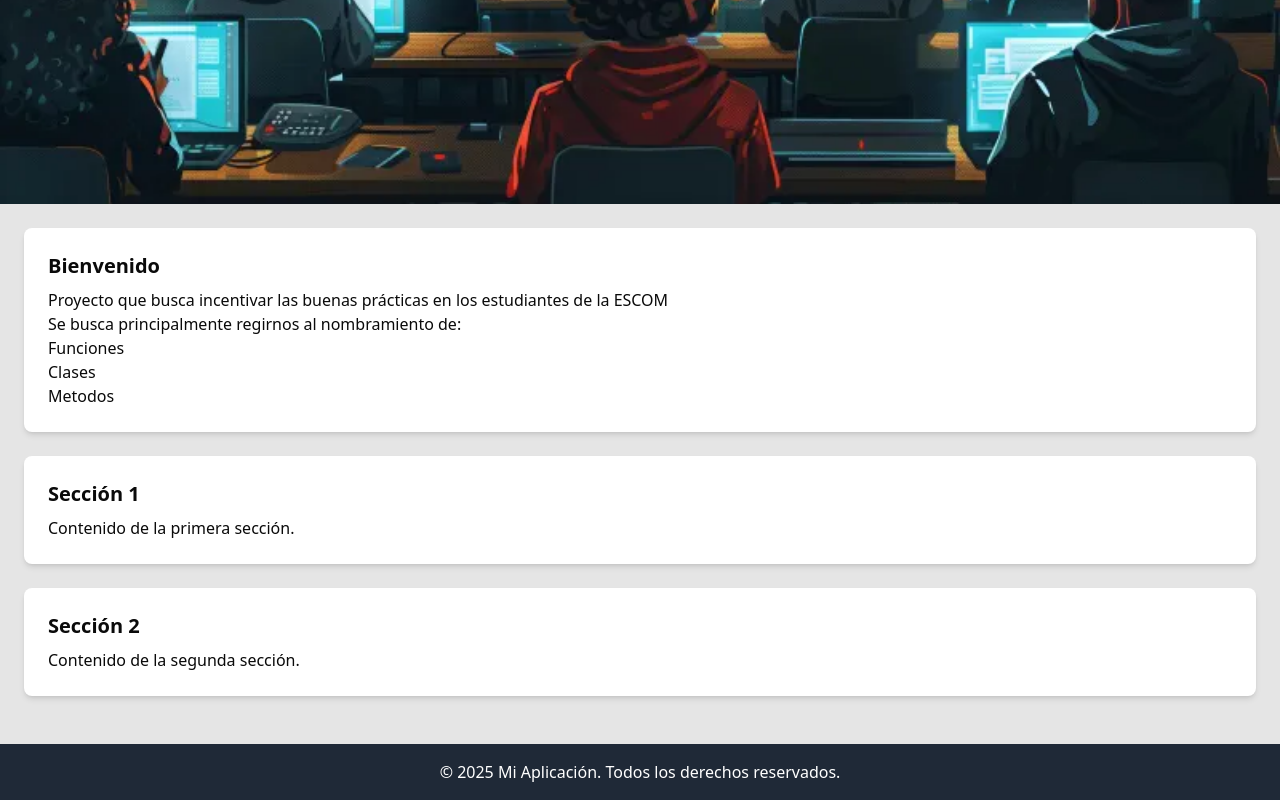
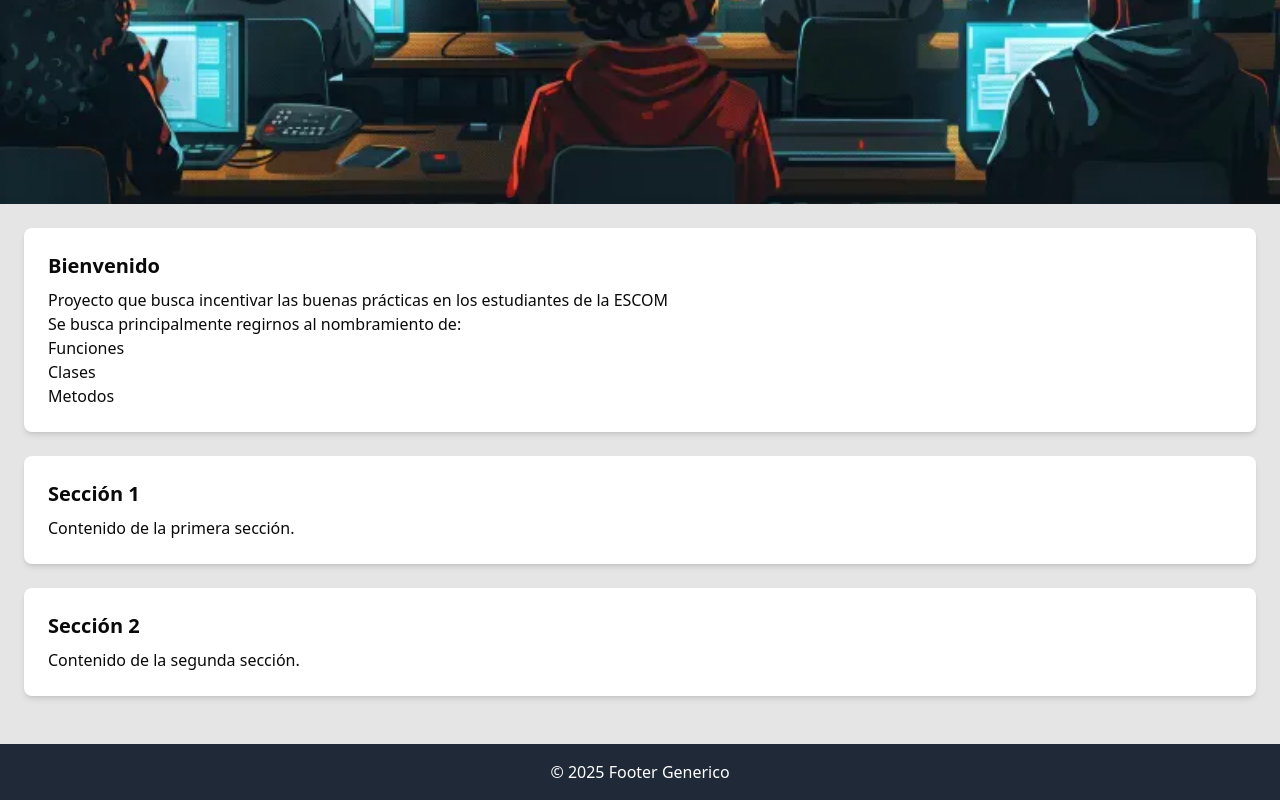
Before and after one commit to MiguelG52/TT-A110, a Next.js app in the folder frontend/: page / in a window 1280 px wide. Shown: the part 709-1509 px from the top of the page. Built offline with nearby package versions, Linux system fonts and the light colour scheme.

Commit message:
feat: change page.tsx from main page

```diff
--- a/frontend/app/page.tsx
+++ b/frontend/app/page.tsx
@@ -52,7 +52,7 @@ export default function Home() {
 
       {/* Footer */}
       <footer className="bg-gray-800 text-white text-center p-4 mt-6">
-        <p>&copy; {new Date().getFullYear()} Mi Aplicación. Todos los derechos reservados.</p>
+        <p>&copy; {new Date().getFullYear()} Footer Generico</p>
       </footer>
     </main>
   );
```
